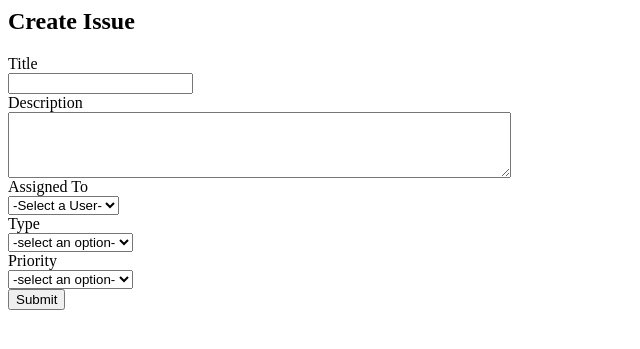
After one commit to joygray21/info2180-finalproject, a PHP site: page /createIssueHtml.php in a window 1280 px wide. The commit adds this page. Shown: the top 349 px of the page, without its empty margins (0-640 px from the left). Run offline with PHP 8.4, Linux system fonts and the light colour scheme; data that the repository does not hold is empty.

Commit message:
Added createIssueHtml.php

```diff
--- /dev/null
+++ b/php/createIssueHtml.php
@@ -0,0 +1,37 @@
+<?php
+
+    session_start();
+    require_once 'dbconnect.php';
+
+    $stmt = $conn->query("SELECT firstname, lastname FROM Users ");
+    $users =  $stmt->fetchAll(PDO::FETCH_ASSOC);
+    $i = 2;
+
+?>
+
+        <h2>Create Issue</h2>
+        <form>
+            Title <br><input type="text" id="issue_title" name="issue_title"><br>
+            Description <br><textarea rows="4" cols="60" id="description" name="description"></textarea><br>
+            Assigned To <br><select id="assigned" name="assigned">
+            <option value="1">-Select a User-</option>
+<?php
+            foreach ($users as $row):
+                echo "<option value=". $i ."> ". $row['firstname'] ." " . $row['lastname']."</option>";
+            endforeach;
+?>
+            </select><br>
+            Type <br><select id="typeof" name="typeof">
+                <option value="1">-select an option-</option>
+                <option value="2">Bug</option>
+                <option value="3">Proposal</option>
+                <option value="4">Task</option>
+            </select><br>
+            Priority <br><select id="priority" name="priority">
+                <option value="1">-select an option-</option>
+                <option value="2">Minor</option>
+                <option value="3">Major</option>
+                <option value="4">Critical</option>
+            </select><br>
+            <input type="submit" value="Submit">
+        </form>
--- a/php/issues.php
+++ b/php/issues.php
@@ -25,7 +25,6 @@ if($filter == "All"){
     $query = "SELECT issue.title, issue.id,issue.type,issue.status, issue.assigned_to, issue.created FROM Issues issue LEFT JOIN Users user ON issue.assigned_to = user.id  WHERE user.email  = '$email'";
 
 }
-
 
 try {
 
--- a/php/login.php
+++ b/php/login.php
@@ -38,8 +38,11 @@ foreach ($checkresults as $row):
             $_SESSION["lastname"] = $row['lastname'];
             $_SESSION["email"] = $row['email'];
 
+            require_once 'issue.php';
         } else {
             echo 'Invalid password.';
+            session_unset();
+            session_destroy();
         }
     endforeach;
 
```
